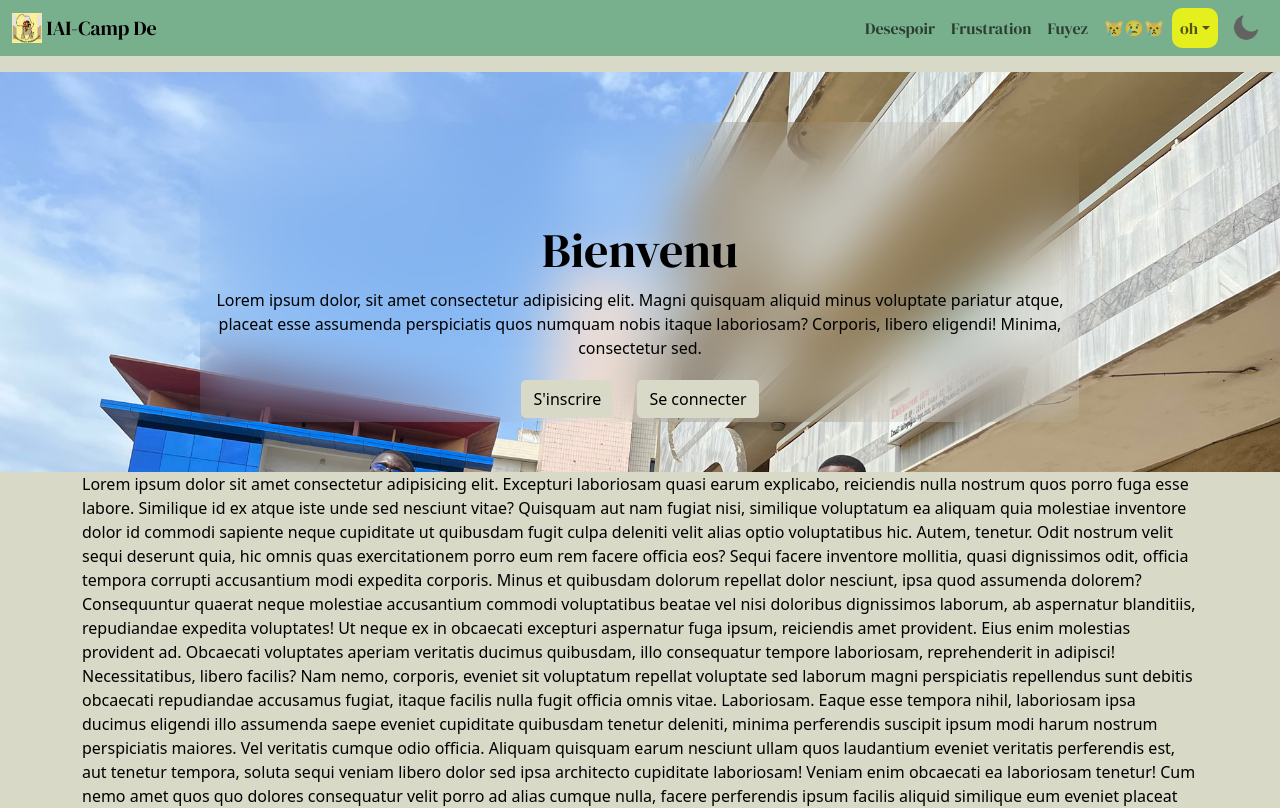
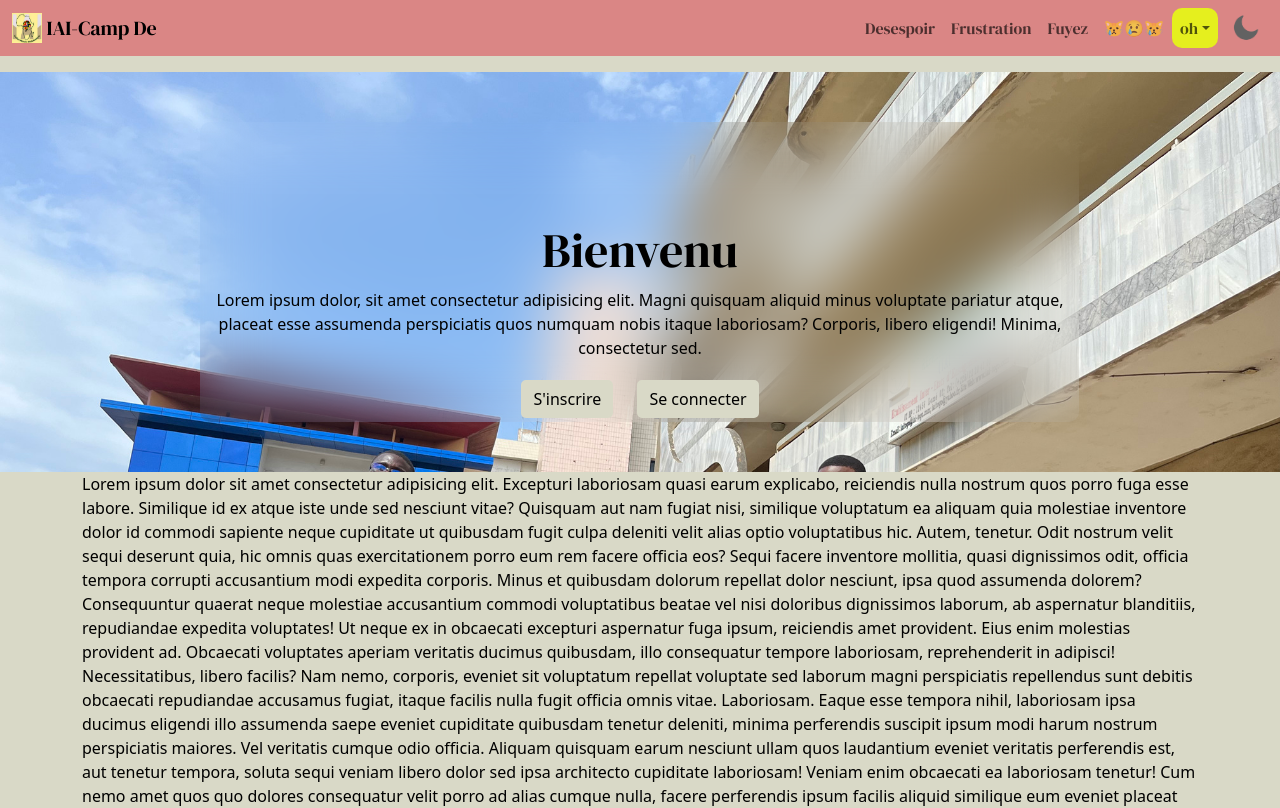
Before and after one commit to Bouda-Bissari/Github, a website: page bootstrap-5.3.2-dist/anotherTest.html in a window 1280 px wide. Shown: the top 808 px of the page. Drawn offline with Linux system fonts and the light colour scheme.

Commit message:
version2

```diff
--- a/bootstrap-5.3.2-dist/style.css
+++ b/bootstrap-5.3.2-dist/style.css
@@ -18,7 +18,7 @@ body{
 }
 #navigat {
     --bs-bg-opacity: 0.5;
-    background-color: rgba(var(--bs-success-rgb), var(--bs-bg-opacity)) !important;
+    background-color: rgba(var(--bs-danger-rgb), var(--bs-bg-opacity)) !important;
   }
 #collapsibleNavbar li a:hover{
     color: red !important;
```
